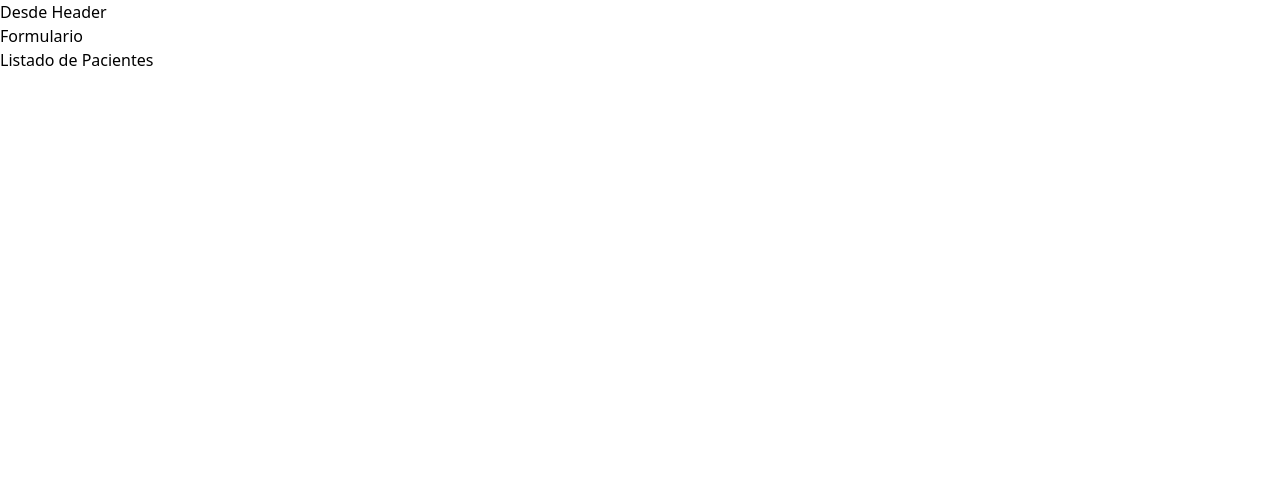
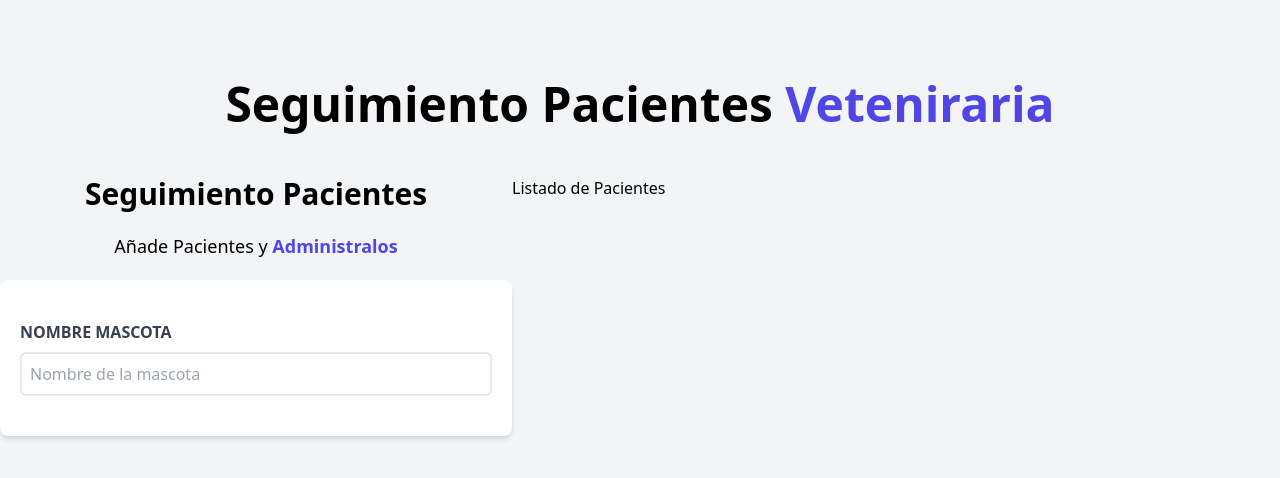
Before and after one commit to hroddev/citas-react, a React (Vite) app: page / in a window 1280 px wide. Shown: the top 478 px of the page. Built offline with nearby package versions, Linux system fonts and the light colour scheme.

Commit message:
Add css with tailwind

```diff
--- a/index.html
+++ b/index.html
@@ -6,7 +6,7 @@
     <meta name="viewport" content="width=device-width, initial-scale=1.0" />
     <title>Citas React</title>
   </head>
-  <body>
+  <body class="bg-gray-100 h-screen ">
     <div id="root"></div>
     <script type="module" src="/src/main.jsx"></script>
   </body>
--- a/src/App.jsx
+++ b/src/App.jsx
@@ -5,11 +5,14 @@
 function App() {
 
   return (
-    <>
+    <div className="container mx-auto mt-20">
       <Header />
-      <Form />
-      <PatientList />
-    </>
+
+      <div className="md:flex mt-12">
+        <Form />
+        <PatientList />
+      </div>
+    </div>
   )
 }
 
--- a/src/components/Form.jsx
+++ b/src/components/Form.jsx
@@ -1,6 +1,25 @@
 const Form = () => {
     return (
-        <h2>Formulario</h2>
+        <div className="md:w-1/2 lg:w-2/5">
+            <h2 className="font-black text-3xl text-center">Seguimiento Pacientes</h2>
+
+            <p className="mt-5 text-lg text-center">
+                Añade Pacientes y {''}
+                <span className="text-indigo-600 font-bold">Administralos</span>
+            </p>
+            <form className="bg-white shadow-md rounded-lg py-10 px-5 mt-5">
+                <label htmlfor="mascota" className="block text-gray-700 uppercase font-bold">
+                    Nombre Mascota
+                </label>
+
+                <input
+                    id="mascota"
+                    type="text"
+                    placeholder="Nombre de la mascota"
+                    className="border-2 w-full p-2 mt-2 placeholder-gray400 rounded-md"
+                />
+            </form>
+        </div>
 )
 }
 
--- a/src/components/Header.jsx
+++ b/src/components/Header.jsx
@@ -1,6 +1,8 @@
 function Header() {
     return (
-        <h1>Desde Header</h1>
+        <h1 className="font-black text-5xl text-center md:w-2/3 mx-auto">
+        Seguimiento Pacientes {""}
+        <span className="text-indigo-600">Veteniraria</span></h1>
     )
 }
 
--- a/src/components/PatientList.jsx
+++ b/src/components/PatientList.jsx
@@ -1,8 +1,8 @@
-import React from 'react'
-
 const PatientList = () => {
     return (
-        <h2>Listado de Pacientes</h2>
+        <div className="md:w-1/2 lg:w-3/5">
+            <h2>Listado de Pacientes</h2>
+        </div>
 )
 }
 
--- a/tailwind.config.js
+++ b/tailwind.config.js
@@ -1,5 +1,9 @@
 module.exports = {
-  content: ["./index.html", "./scr/**/*.{jsx}"],
+  // content: ["./index.html", "./src/**/*.{jsx}"],
+  content: [
+    "./index.html",
+    "./src/**/*.{html,jsx}",
+  ],
   theme: {
     extend: {},
   },
```
